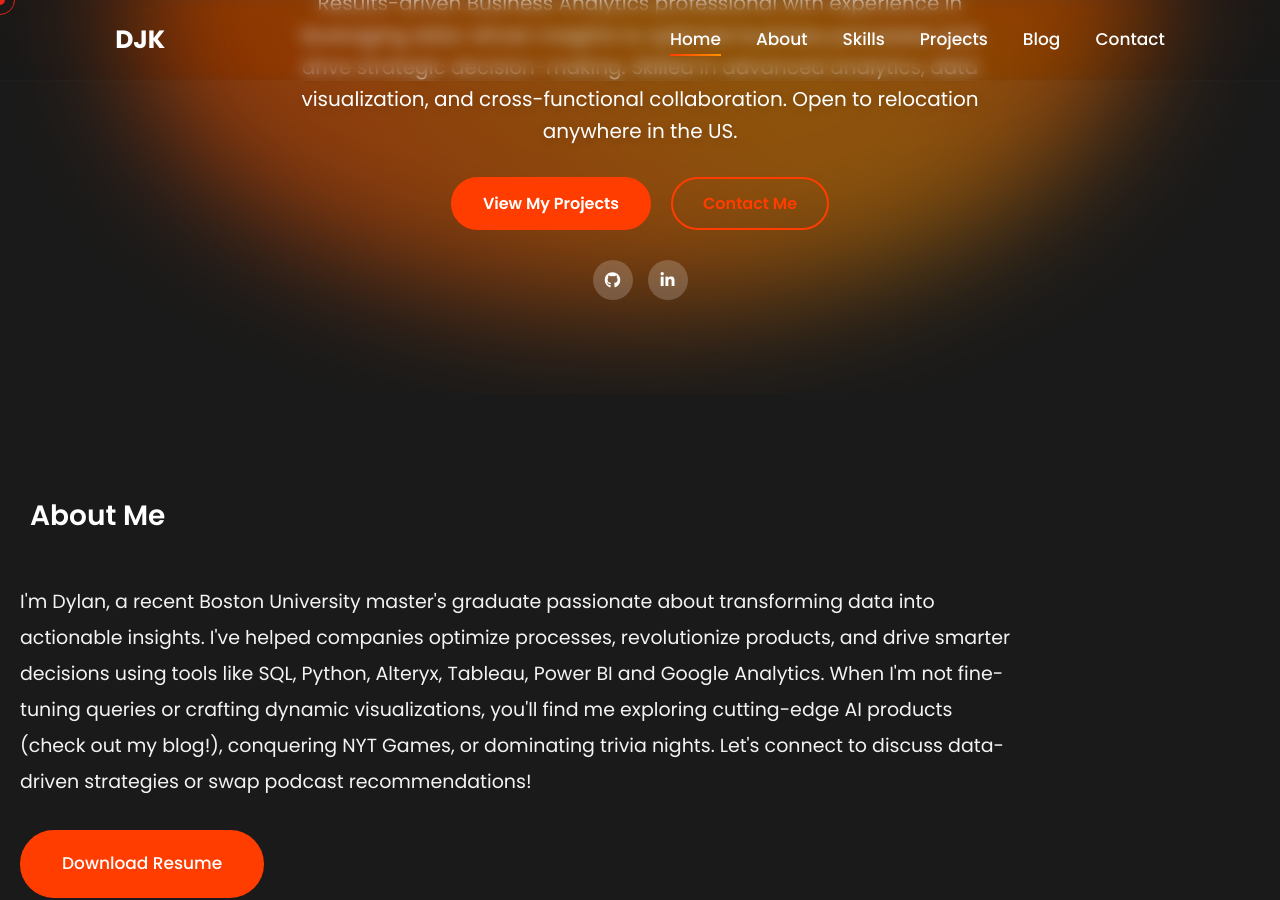
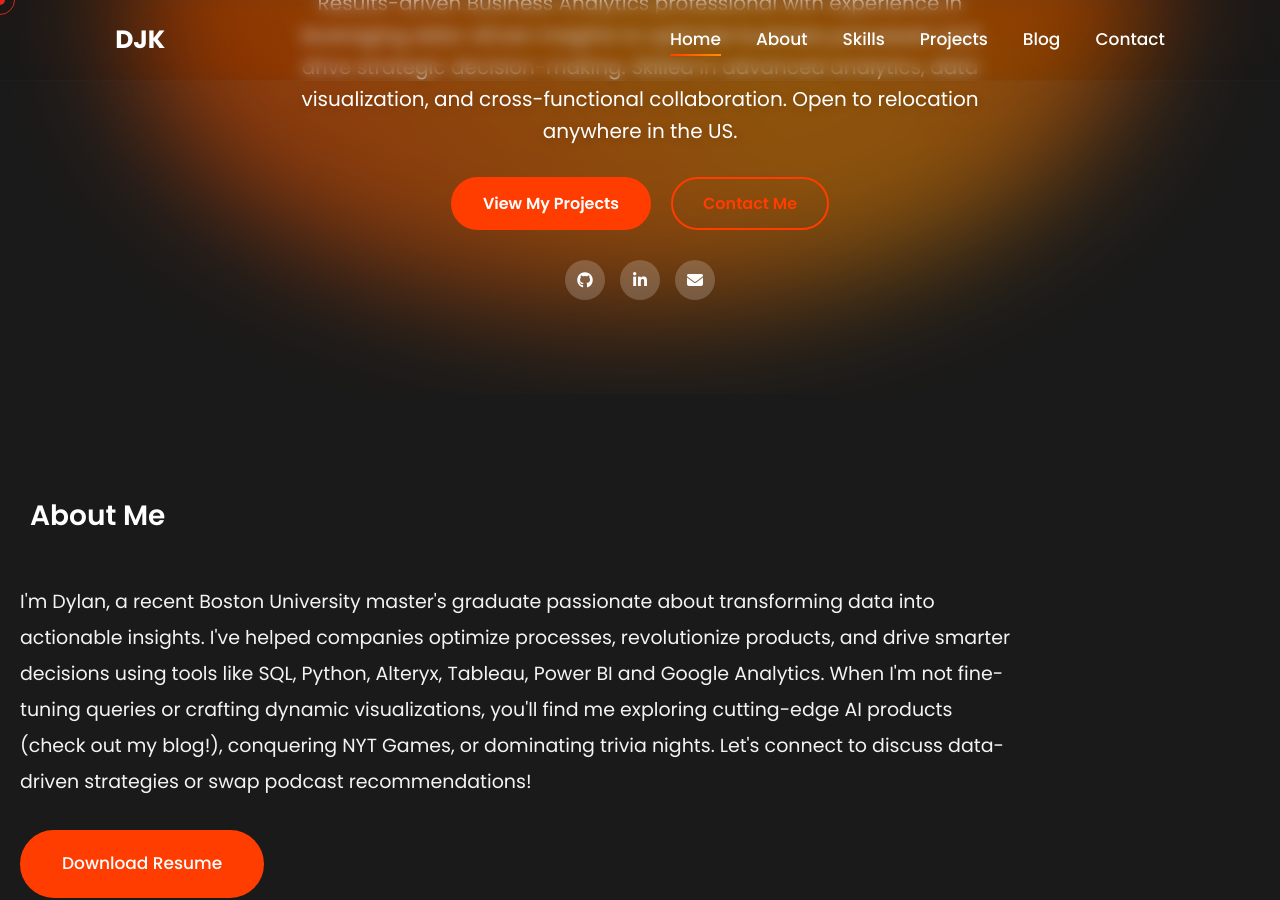
Before and after one commit to Dylan-Kakkanad/Dylan-Kakkanad.github.io, a Jekyll site: the page index.html, which Jekyll copies as it is, in a window 1280 px wide and 900 px high, scrolled down 506 px. Built offline with Jekyll 4.4.1, drawn with Linux system fonts in a browser that asks for light colours; nearby versions of some CDN libraries.

Commit message:
added email

```diff
--- a/index.html
+++ b/index.html
@@ -66,6 +66,7 @@
                 <div class="social-icons">
                     <a href="https://github.com/Dylan-Kakkanad" target="_blank" class="social-icon"><i class="fab fa-github"></i></a>
                     <a href="https://linkedin.com/in/dylan-j-kakkanad" target="_blank" class="social-icon"><i class="fab fa-linkedin-in"></i></a>
+                    <a href="mailto:dylanjk@bu.edu" class="social-icon"><i class="fas fa-envelope"></i></a>
                 </div>
             </div>
         </div>
```
